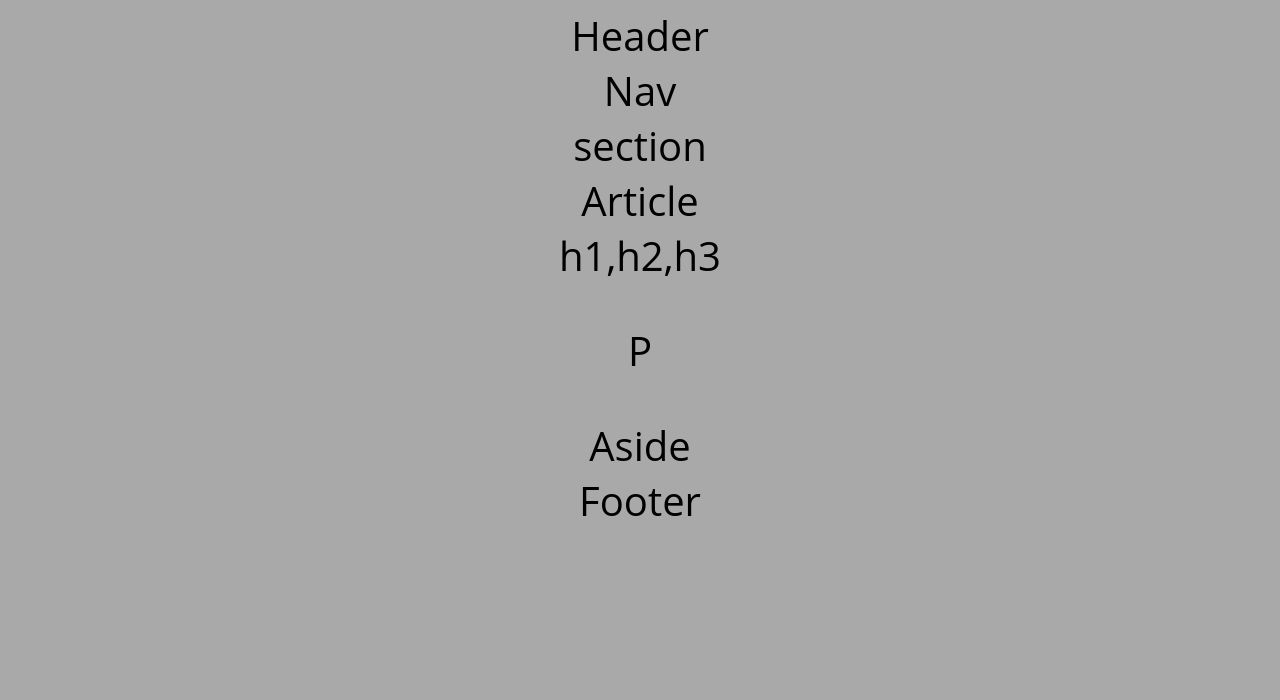
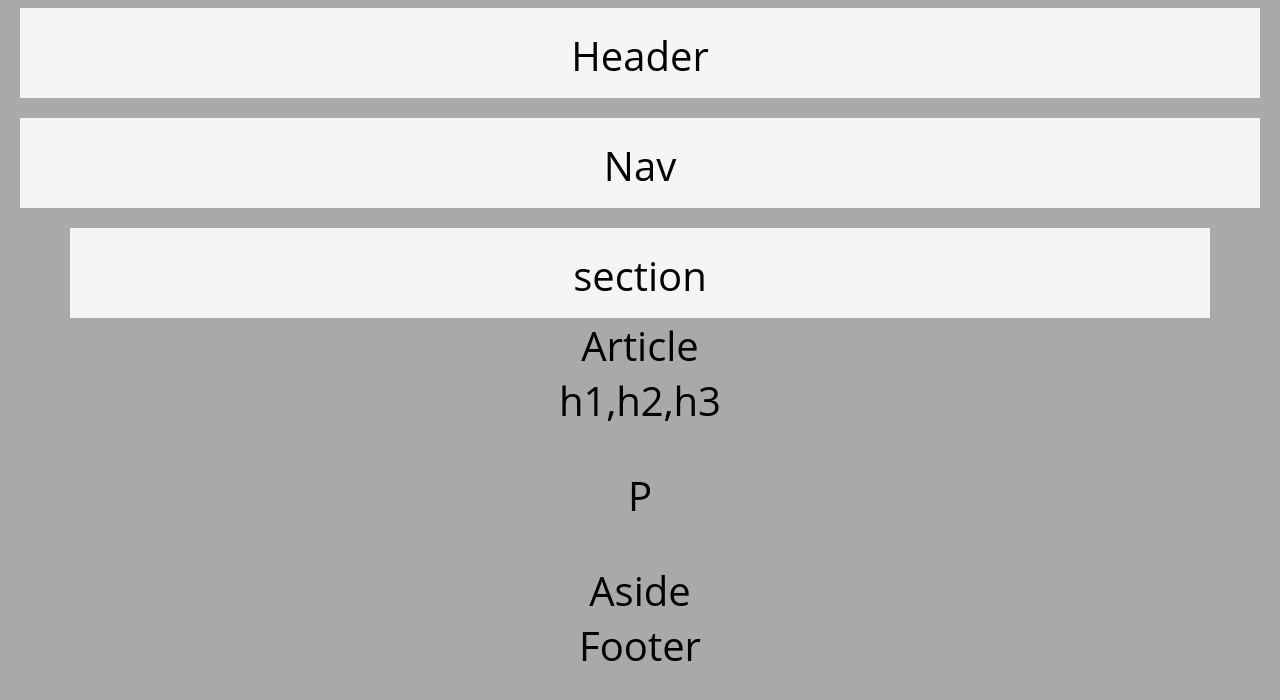
Before and after one commit to krishnaaddala/HW_Wireframe, a plain HTML site: page index.html in a window 1280 px wide. Drawn offline with Linux system fonts and the light colour scheme.

Commit message:
adding additional css changes for sections

```diff
--- a/index.html
+++ b/index.html
@@ -10,9 +10,9 @@
 </head>
 <body>
     <!-- This section is the "Header" section of the wireframe -->
-<section>Header</section>
+<header>Header</header>
     <!-- This section is the "Navigation" section of the wireframe -->
-    <section>Nav</section>
+    <nav>Nav</nav>
         <!-- This section is the "section"part of the wireframe consiting of article, h1,h2,h3 and p tags of the wireframe-->
 <section>section</section>
     <article>Article</article>
--- a/style.css
+++ b/style.css
@@ -1,3 +1,8 @@
+.clearfix::after {
+    content: "";
+    clear: both;
+    display: table;
+  }
 body{
     background-color: darkgrey;
     color: black;
@@ -5,3 +10,32 @@ body{
     text-align : center;
     font-size: 40px;
 }
+header{
+    background-color: whitesmoke;
+    width: 1200px;
+    height: 50px;
+    border: 1px white;
+    align-items: center;
+    display: inline-block;
+    padding: 20px;
+}
+nav {
+    background-color: whitesmoke;
+    width: 1200px;
+    height: 50px;
+    border: 1px white;
+    align-items: center;
+    display: inline-block;
+    padding: 20px;
+    margin-top: 20px;
+}
+section {
+    background-color: whitesmoke;
+    width: 1100px;
+    height: 50px;
+    border: 1px white;
+    align-items: center;
+    display: inline-block;
+    padding: 20px;
+    margin-top: 20px;
+}
```
